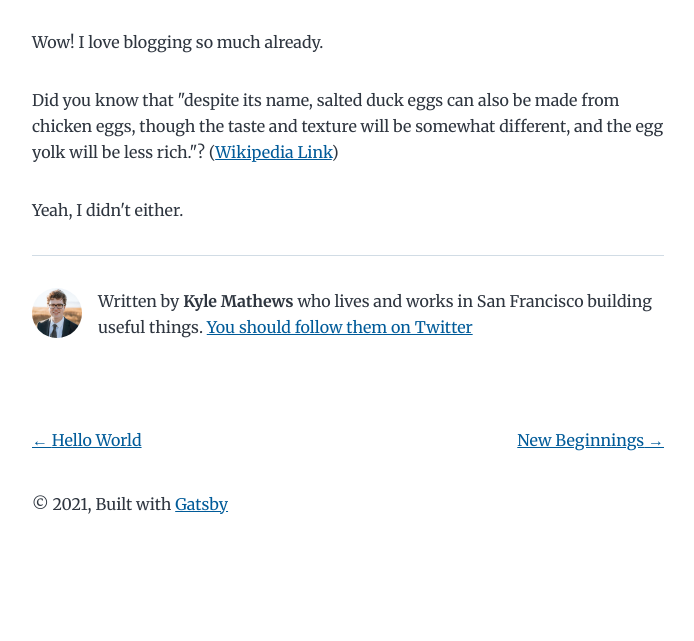
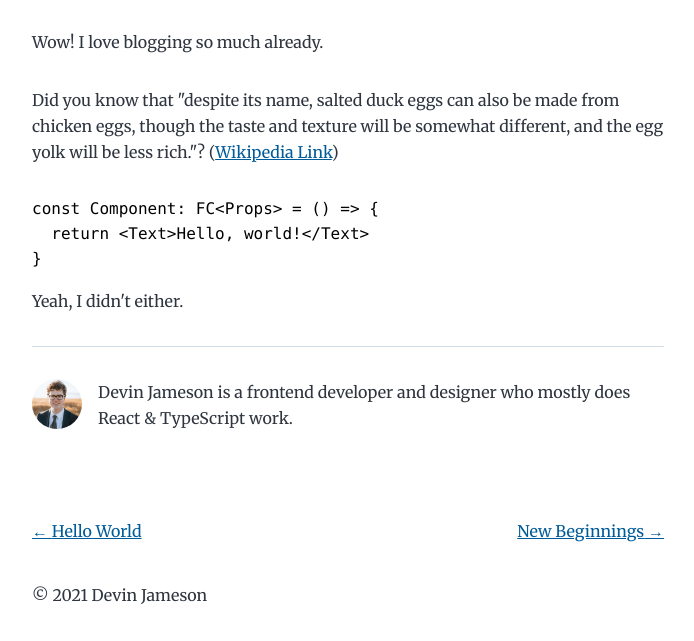
Before and after one commit to devinjameson/devin-jameson-website, a Gatsby site: page /my-second-post/ in a window 1280 px wide. Shown: the part 211-852 px from the top of the page, without its empty margins (292-986 px from the left). Before the commit the page ends 800 px from the top, so only its background shows below. Built offline with nearby package versions, Linux system fonts and the light colour scheme; Gatsby itself is replaced by a stand-in of ours; some packages are replaced by stand-ins of ours; code samples lack their colours.

Commit message:
Make some minor customizations

````diff
--- a/content/blog/my-second-post/index.md
+++ b/content/blog/my-second-post/index.md
@@ -10,4 +10,10 @@ chicken eggs, though the taste and texture will be somewhat different, and the
 egg yolk will be less rich."?
 ([Wikipedia Link](https://en.wikipedia.org/wiki/Salted_duck_egg))
 
+```typescript
+const Component: FC<Props> = () => {
+  return <Text>Hello, world!</Text>
+}
+```
+
 Yeah, I didn't either.
--- a/src/components/bio.js
+++ b/src/components/bio.js
@@ -44,11 +44,8 @@ const Bio = () => {
       />
       {author?.name && (
         <p>
-          Written by <strong>{author.name}</strong> {author?.summary || null}
-          {` `}
-          <a href={`https://twitter.com/${social?.twitter || ``}`}>
-            You should follow them on Twitter
-          </a>
+          Devin Jameson is a frontend developer and designer who mostly does
+          React & TypeScript work.
         </p>
       )}
     </div>
--- a/src/components/layout.js
+++ b/src/components/layout.js
@@ -24,11 +24,7 @@ const Layout = ({ location, title, children }) => {
     <div className="global-wrapper" data-is-root-path={isRootPath}>
       <header className="global-header">{header}</header>
       <main>{children}</main>
-      <footer>
-        © {new Date().getFullYear()}, Built with
-        {` `}
-        <a href="https://www.gatsbyjs.com">Gatsby</a>
-      </footer>
+      <footer>© {new Date().getFullYear()} Devin Jameson</footer>
     </div>
   )
 }
````
